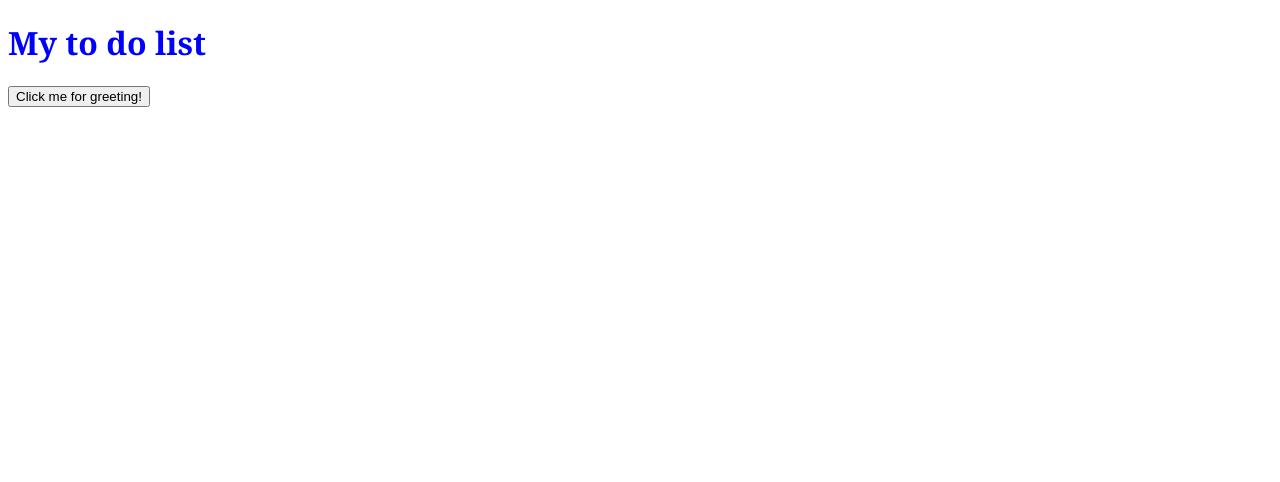
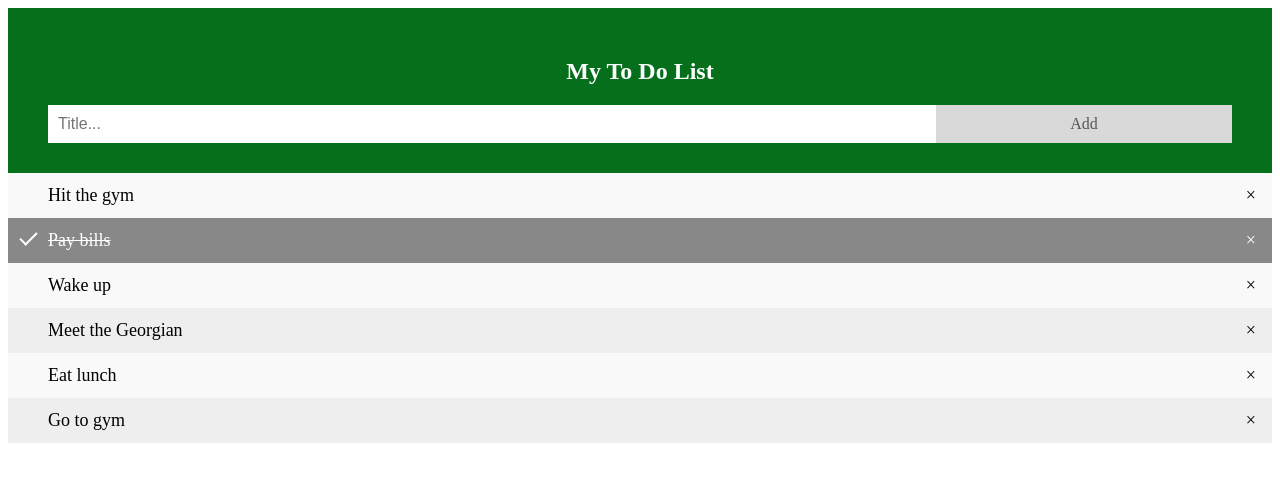
Before and after one commit to Mikechamp17/Jordan-Mike, a plain HTML site: page index.html in a window 1280 px wide. Drawn offline with Linux system fonts and the light colour scheme.

Commit message:
toDoList/1stCommit

```diff
--- a/index.css
+++ b/index.css
@@ -1,5 +1,113 @@
-h1 {
-    font-family: Cambria, Cochin, Georgia, Times, 'Times New Roman', serif;
-    color: blue;
+/* Include the padding and border in an element's total width and height */
+* {
+    box-sizing: border-box;
+  }
 
-}
+  /* Remove margins and padding from the list */
+  ul {
+    margin: 0;
+    padding: 0;
+  }
+
+  /* Style the list items */
+  ul li {
+    cursor: pointer;
+    position: relative;
+    padding: 12px 8px 12px 40px;
+    background: #eee;
+    font-size: 18px;
+    transition: 0.2s;
+
+    /* make the list items unselectable */
+    -webkit-user-select: none;
+    -moz-user-select: none;
+    -ms-user-select: none;
+    user-select: none;
+  }
+
+  /* Set all odd list items to a different color (zebra-stripes) */
+  ul li:nth-child(odd) {
+    background: #f9f9f9;
+  }
+
+  /* Darker background-color on hover */
+  ul li:hover {
+    background: #ddd;
+  }
+
+  /* When clicked on, add a background color and strike out text */
+  ul li.checked {
+    background: #888;
+    color: #fff;
+    text-decoration: line-through;
+  }
+
+  /* Add a "checked" mark when clicked on */
+  ul li.checked::before {
+    content: '';
+    position: absolute;
+    border-color: #fff;
+    border-style: solid;
+    border-width: 0 2px 2px 0;
+    top: 10px;
+    left: 16px;
+    transform: rotate(45deg);
+    height: 15px;
+    width: 7px;
+  }
+
+  /* Style the close button */
+  .close {
+    position: absolute;
+    right: 0;
+    top: 0;
+    padding: 12px 16px 12px 16px;
+  }
+
+  .close:hover {
+    background-color: #f44336;
+    color: white;
+  }
+
+  /* Style the header */
+  .header {
+    background-color: #066f1b;
+    padding: 30px 40px;
+    color: white;
+    text-align: center;
+  }
+
+  /* Clear floats after the header */
+  .header:after {
+    content: "";
+    display: table;
+    clear: both;
+  }
+
+  /* Style the input */
+  input {
+    margin: 0;
+    border: none;
+    border-radius: 0;
+    width: 75%;
+    padding: 10px;
+    float: left;
+    font-size: 16px;
+  }
+
+  /* Style the "Add" button */
+  .addBtn {
+    padding: 10px;
+    width: 25%;
+    background: #d9d9d9;
+    color: #555;
+    float: left;
+    text-align: center;
+    font-size: 16px;
+    cursor: pointer;
+    transition: 0.3s;
+    border-radius: 0;
+  }
+
+  .addBtn:hover {
+    background-color: #bbb;}
--- a/index.html
+++ b/index.html
@@ -8,9 +8,20 @@
 
 </head>
 <body>
-<h1> My to do list </h1>
-<button onclick="greet()">Click me for greeting!</button>
+    <div id="myDIV" class="header">
+        <h2>My To Do List</h2>
+        <input type="text" id="myInput" placeholder="Title...">
+        <span onclick="newElement()" class="addBtn">Add</span>
+      </div>
 
+      <ul id="myUL">
+        <li>Hit the gym</li>
+        <li class="checked">Pay bills</li>
+        <li>Wake up</li>
+        <li>Meet the Georgian</li>
+        <li>Eat lunch</li>
+        <li>Go to gym</li>
+      </ul>
     <script src="script.js"></script>
 </body>
 </html>
--- a/script.js
+++ b/script.js
@@ -1,13 +1,59 @@
-function Greet() {
-    console.log("heyy")
-
+// Add a close button to each existing list item
+var myNodelist = document.getElementsByTagName("LI");
+for (let i = 0; i < myNodelist.length; i++) {
+  var span = document.createElement("SPAN");
+  var txt = document.createTextNode("\u00D7");
+  span.className = "close";
+  span.appendChild(txt);
+  myNodelist[i].appendChild(span);
 }
 
-function greet() {
-    const name = prompt("Please enter your name:");
-    if (name) {
-        alert(`Hello, ${name}! Welcome to our website!`);
-    } else {
-        alert("Hello, Guest! Welcome to our website!");
-    }
+// Click on a close button to hide the current list item (fade out effect)
+var close = document.getElementsByClassName("close");
+for (let i = 0; i < close.length; i++) {
+  close[i].onclick = function() {
+    var div = this.parentElement;
+    div.style.opacity = "0"; // Smooth fade-out effect
+    setTimeout(() => div.remove(), 300); // Remove after animation
+  };
 }
+
+// Add a "checked" symbol when clicking on a list item
+var list = document.querySelector('ul');
+list.addEventListener('click', function(ev) {
+  if (ev.target.tagName === 'LI') {
+    ev.target.classList.toggle('checked');
+    ev.target.style.backgroundColor = ev.target.classList.contains('checked') ? "#d4edda" : ""; // Green if checked
+  }
+}, false);
+
+// Create a new list item when clicking on the "Add" button
+function newElement() {
+  var li = document.createElement("li");
+  var inputValue = document.getElementById("myInput").value;
+  var t = document.createTextNode(inputValue);
+  li.appendChild(t);
+
+  if (inputValue === '') {
+    alert("BRO YOU HAVE TO ADD SOMTHING ??");
+    return;
+  }
+
+  li.style.opacity = "0"; // Start invisible
+  document.getElementById("myUL").appendChild(li);
+  setTimeout(() => li.style.opacity = "1", 10); // Fade in effect
+
+  document.getElementById("myInput").value = "";
+
+  var span = document.createElement("SPAN");
+  var txt = document.createTextNode("\u00D7");
+  span.className = "close";
+  span.appendChild(txt);
+  li.appendChild(span);
+
+  span.onclick = function() {
+    var div = this.parentElement;
+    div.style.opacity = "0"; // Smooth fade-out
+    setTimeout(() => div.remove(), 300);
+  };
+}
```
